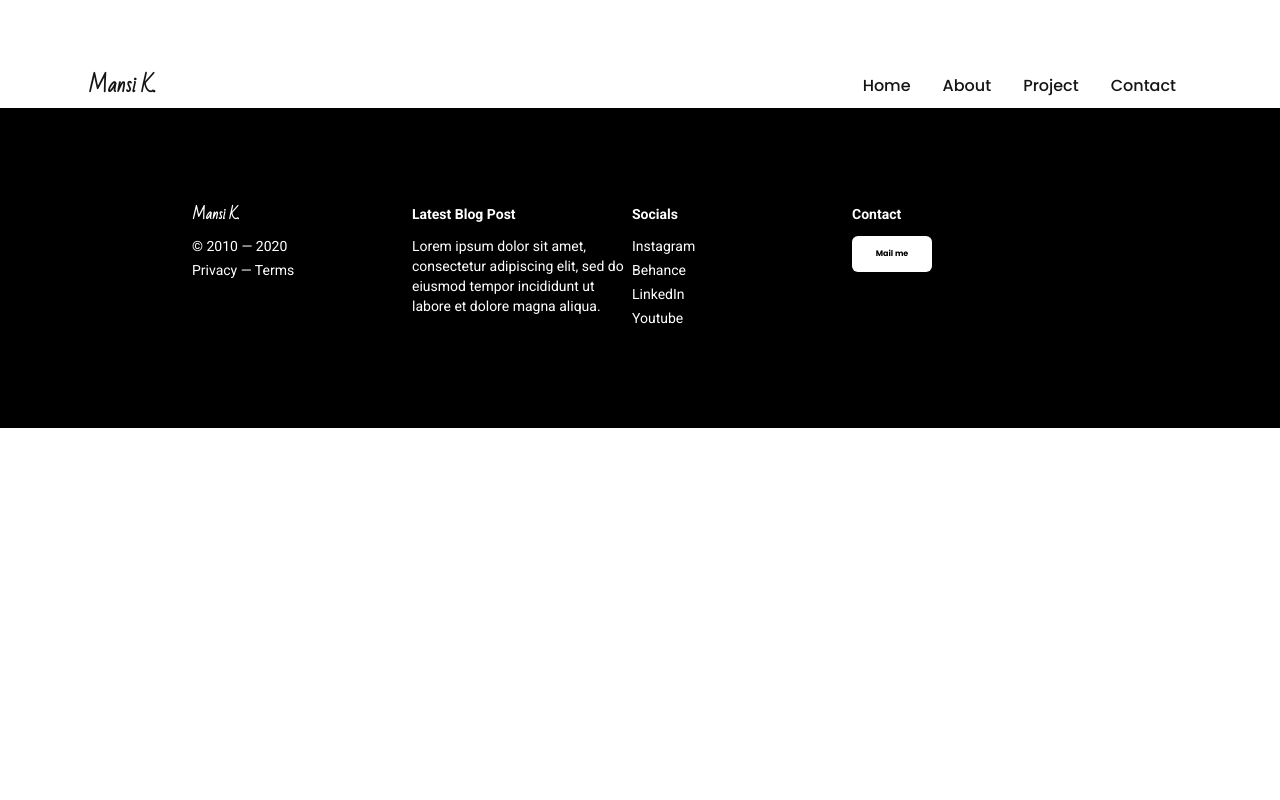
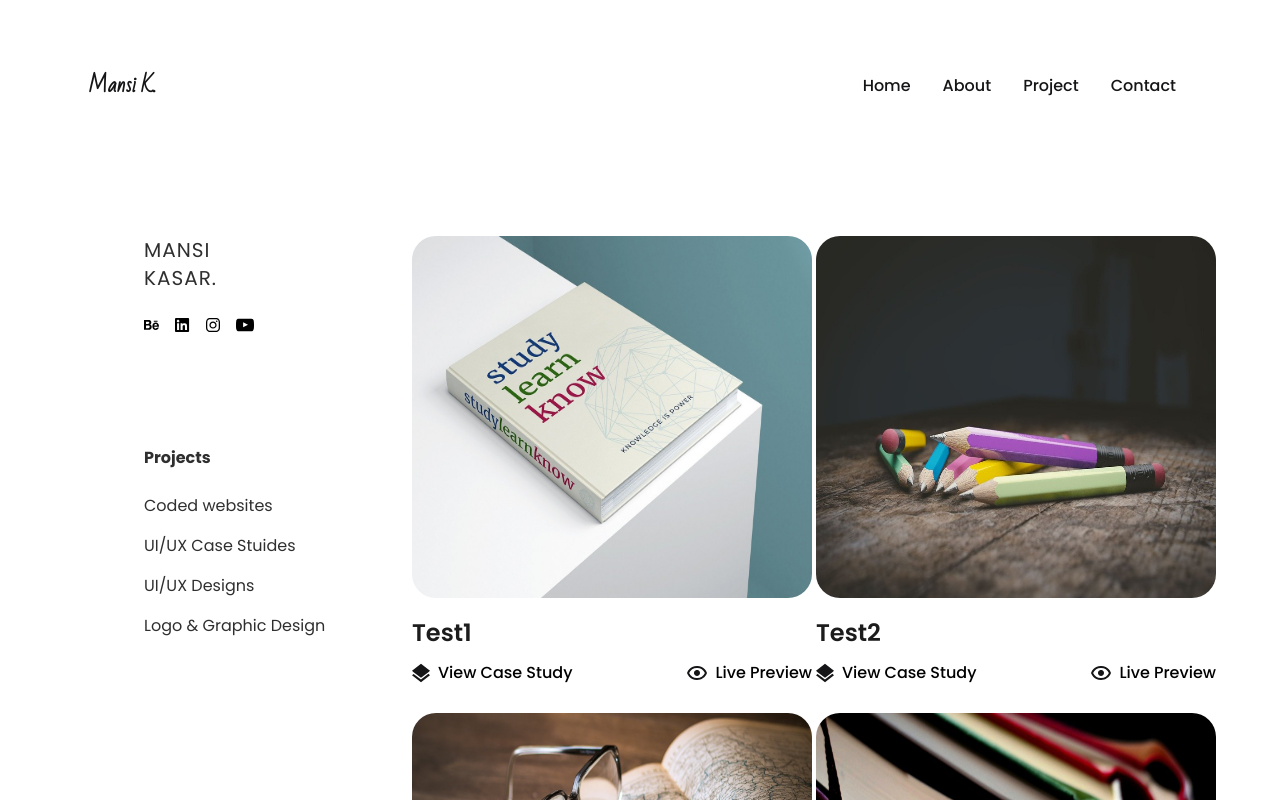
Before and after one commit to saifalfalah/mansi-kasar, a Next.js app: page /projects in a window 1280 px wide. Shown: the top 800 px of the page. Built offline with nearby package versions, Linux system fonts and the light colour scheme.

Commit message:
Update projects.js

```diff
--- a/pages/projects.js
+++ b/pages/projects.js
@@ -1,8 +1,20 @@
+import RecentProj from "../components/HomeView/RecentProj";
 import Meta from "../components/Layout/Meta";
+import ProjectList from "../components/ProjectView/AllProj";
+import SideNav from "../components/ProjectView/SideNav";
 const project = () => {
   return (
-    <div className=" lg:pl-36 lg:pr-16">
+    // lg:pl-36 lg:pr-16 1xl:max-w-projectRoute
+    <div className="lg:pl-36 lg:pr-16 lg:mt-32">
       <Meta title="Mansi K. | Projects" desc="Mani K UI/UX Portfolio" />
+      <div className="grid grid-cols-1 md:grid-cols-4 ">
+        <div className="w-48 col-span-1">
+          <SideNav />
+        </div>
+        <div className="col-span-3">
+          <ProjectList />
+        </div>
+      </div>
     </div>
   );
 };
```
